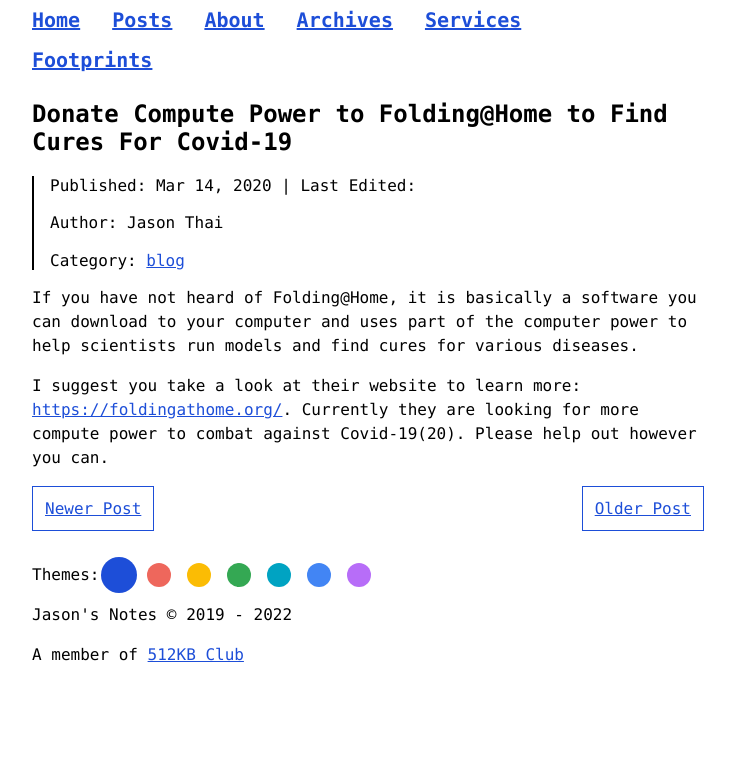
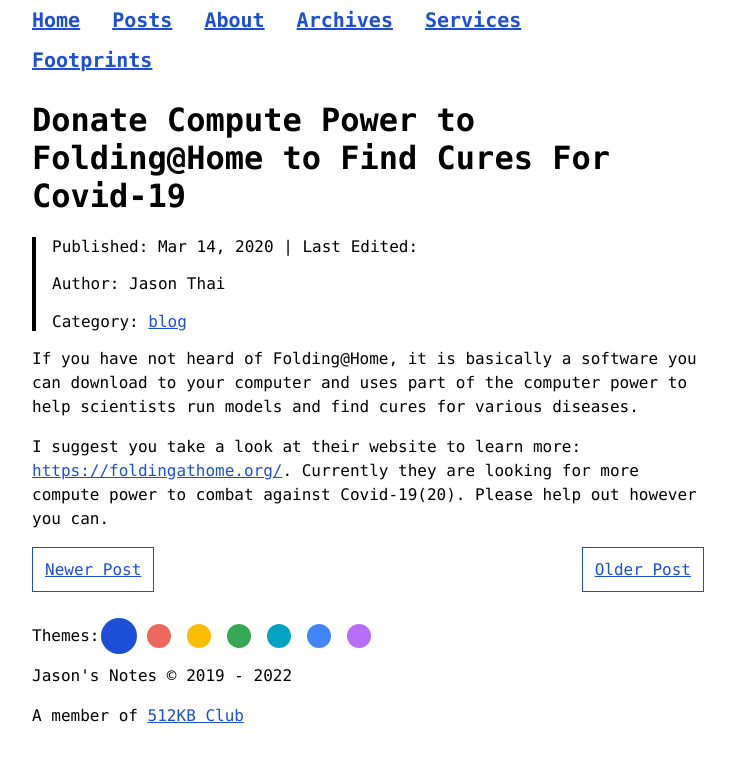
Before and after one commit to jasontthai/jasonthai.me, a Jekyll site: the page built from _posts/2020-03-14-donate-compute-power-to-foldinghome-to-cures-for-covid-19.md, in a window 1280 px wide. Shown: the top 762 px of the page, without its empty margins (272-1007 px from the left). Built offline with Jekyll 4.4.1, drawn with Linux system fonts in a browser that asks for light colours; our own code applies the rules of GitHub Pages for plain Markdown files; comment, search, counter and statistics services are not loaded.

Commit message:
update post title style

```diff
--- a/_layouts/post.html
+++ b/_layouts/post.html
@@ -245,7 +245,7 @@
   .toc-container {
     position: fixed;
     top: 4rem;
-    right: max(0px, calc(50% - 50rem));
+    right: max(0px, calc(50% - 45rem));
     width: 20rem;
     display: none;
   }
@@ -256,9 +256,9 @@
     }
   }
 </style>
+<h1>{{ page.title | escape }}</h1>
 <article style="overflow: auto;">
-  <h1>{{ page.title | escape }}</h1>
-  <div style="border-inline-start: 2px solid; padding-left: 1rem;">
+  <div style="border-inline-start: 4px solid; padding-left: 1rem;">
     <div>
       <span>Published:</span>
       <time>
@@ -289,8 +289,6 @@
     </div>
 
   </div>
-
-  <div>
   <div class="toc-container">
     {% if page.toc %}
     <h2>Table of Contents</h2>
@@ -314,5 +312,4 @@
 
   <div id="commento"></div>
   <script src="https://commento.jasonthai.me/js/commento.js"></script>
-  </div>
 </article>
```
Lines whose indentation alone changed are shown as unchanged.
